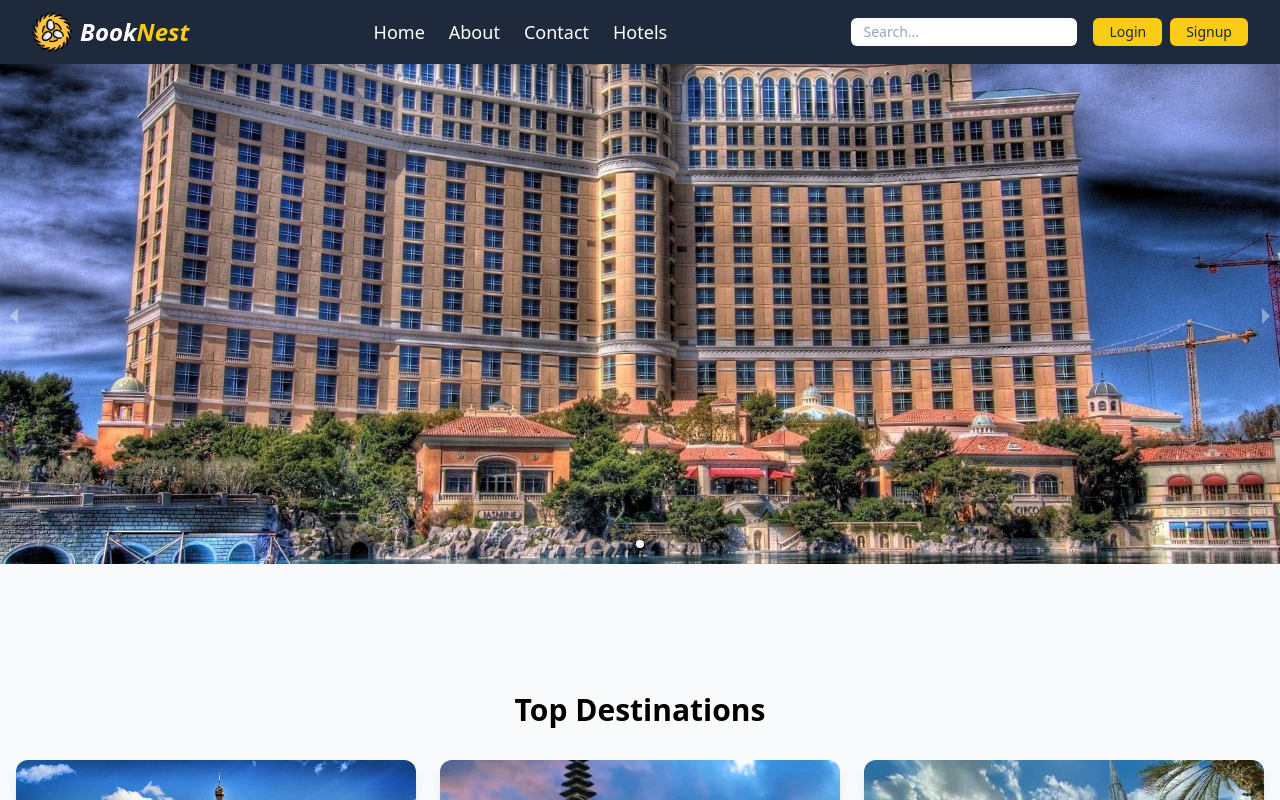
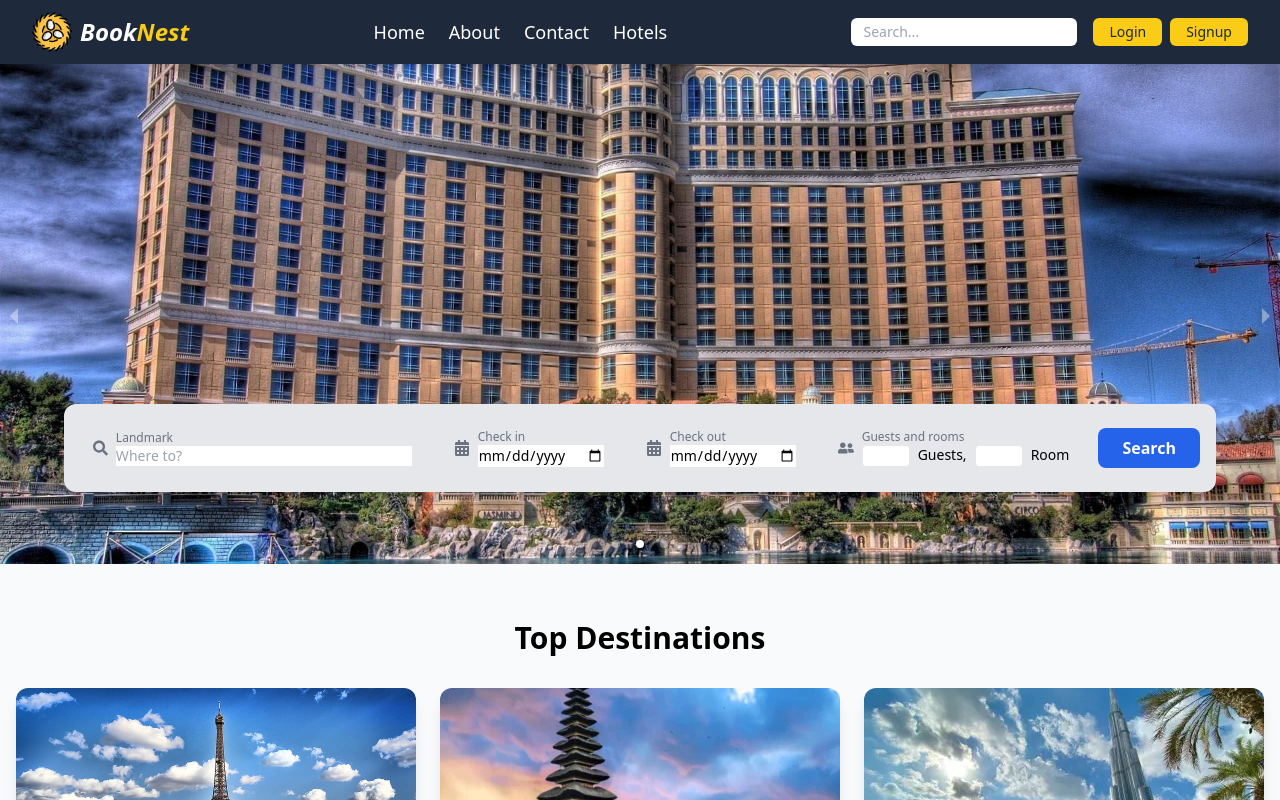
Before and after one commit to kazi-shafat-nawaz/BookNest, a React (Vite) app: page / in a window 1280 px wide. Shown: the top 800 px of the page. Built offline with nearby package versions, Linux system fonts and the light colour scheme.

Commit message:
Added SearchBar

```diff
--- /dev/null
+++ b/src/components/SearchBar.jsx
@@ -0,0 +1,109 @@
+
+import React, { useState } from "react";
+import { FaSearch, FaCalendarAlt, FaUserFriends } from "react-icons/fa";
+const SearchBar = () => {
+
+const [destination, setDestination] = useState("");
+const [checkIn, setCheckIn] = useState("");
+const [checkOut, setCheckOut] = useState("");
+const [guests, setGuests] = useState("");
+const [rooms, setRooms] = useState("");
+
+
+const handleSearch = () => {
+    console.log("Searching for:", {
+      destination,
+      checkIn,
+      checkOut,
+      guests,
+      rooms,
+    });
+    // You can navigate or call API here
+  };
+
+
+    return (
+        <div className="bg-gray-200 shadow-lg rounded-xl p-4 max-w-6xl mx-auto -mt-40 z-10 relative">
+      <div className="flex flex-col md:flex-row items-stretch gap-4">
+        {/* Destination */}
+        <div className="flex items-center border rounded-lg px-3 py-2 flex-1">
+          <FaSearch className="text-gray-500 mr-2" />
+          <div className="flex flex-col w-full">
+            <span className="text-xs text-gray-500">Landmark</span>
+            <input
+              type="text"
+              placeholder="Where to?"
+              value={destination}
+              onChange={(e) => setDestination(e.target.value)}
+              className="outline-none text-sm w-full"
+            />
+          </div>
+        </div>
+
+        {/* Check-in */}
+        <div className="flex items-center border rounded-lg px-3 py-2">
+          <FaCalendarAlt className="text-gray-500 mr-2" />
+          <div className="flex flex-col">
+            <span className="text-xs text-gray-500">Check in</span>
+            <input
+              type="date"
+              value={checkIn}
+              onChange={(e) => setCheckIn(e.target.value)}
+              className="outline-none text-sm"
+            />
+          </div>
+        </div>
+
+        {/* Check-out */}
+        <div className="flex items-center border rounded-lg px-3 py-2">
+          <FaCalendarAlt className="text-gray-500 mr-2" />
+          <div className="flex flex-col">
+            <span className="text-xs text-gray-500">Check out</span>
+            <input
+              type="date"
+              value={checkOut}
+              onChange={(e) => setCheckOut(e.target.value)}
+              className="outline-none text-sm"
+            />
+          </div>
+        </div>
+
+        {/* Guests and Rooms */}
+        <div className="flex items-center border rounded-lg px-3 py-2">
+          <FaUserFriends className="text-gray-500 mr-2" />
+          <div className="flex flex-col text-sm">
+            <span className="text-xs text-gray-500">Guests and rooms</span>
+            <div className="flex gap-2">
+              <input
+                type="number"
+                value={guests}
+                onChange={(e) => setGuests(e.target.value)}
+                min={1}
+                className="w-12 border rounded px-1 text-center"
+              />
+              <span>Guests,</span>
+              <input
+                type="number"
+                value={rooms}
+                onChange={(e) => setRooms(e.target.value)}
+                min={1}
+                className="w-12 border rounded px-1 text-center"
+              />
+              <span>Room</span>
+            </div>
+          </div>
+        </div>
+
+        {/* Search Button */}
+        <button
+          onClick={handleSearch}
+          className="bg-blue-600 text-white font-semibold rounded-lg px-6 py-2 hover:bg-blue-500 self-center"
+        >
+          Search
+        </button>
+      </div>
+    </div>
+    );
+};
+
+export default SearchBar;
--- a/src/routes/Home.jsx
+++ b/src/routes/Home.jsx
@@ -1,5 +1,7 @@
-import React from "react";
+
+import React, { useState } from "react";
 import HeroSlider from "../components/HeroSlider";
+import SearchBar from "../components/SearchBar";
 
 const destinations = [
   { title: "Paris", image: "/images/paris.jpg" },
@@ -28,7 +30,11 @@ const hotels = [
 const Home = () => {
   return (
     <>
+    <div className="relative">
       <HeroSlider />
+      <SearchBar/>
+    </div>
+
 
       <div className="pt-20">
         {/* Top Destinations */}
```
